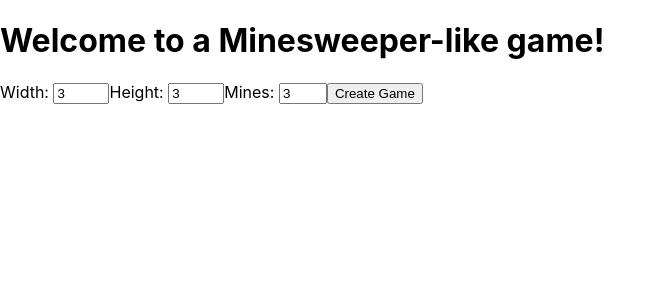
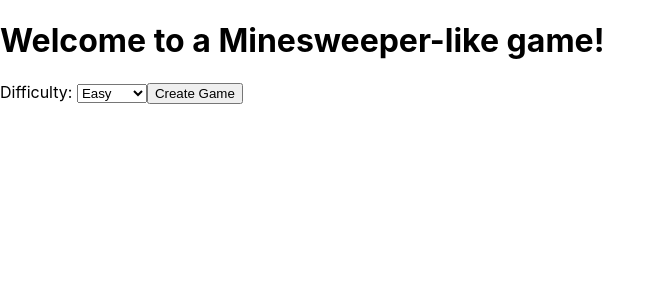
Before and after one commit to St0neofFr33dom/MineSweeper, a Next.js app: page / in a window 1280 px wide. Shown: the top 300 px of the page, without its empty margins (0-665 px from the left). Built offline with nearby package versions, Linux system fonts and the light colour scheme.

Commit message:
Made preset difficulties and the option to make a custom game

```diff
--- a/pages/index.js
+++ b/pages/index.js
@@ -8,6 +8,15 @@ export default function Home() {
     switch (action.type) {
       case "newGame": {
         return { ...state, settings: true };
+      }
+      case "difficulty": {
+        switch(action.value){
+          case 'easy': return {...state, difficulty:action.value, width:5,height:5, mines:10}
+          case 'medium': return {...state, difficulty:action.value, width:10,height:10, mines:30}
+          case 'hard': return {...state, difficulty:action.value, width:20,height:20, mines:80}
+          case 'custom': return {...state, difficulty:action.value}
+          default: return state
+        }
       }
       case "changeNumber":
         return { ...state, [action.field]: action.value };
@@ -43,6 +52,7 @@ export default function Home() {
 
   const [state, dispatch] = useReducer(reducer, {
     settings: true,
+    difficulty: 'easy',
     width: 3,
     height: 3,
     mines: 3,
@@ -65,12 +75,19 @@ export default function Home() {
     return (
       <main>
         <h1>Welcome to a Minesweeper-like game!</h1>
-        <div className="settings">
+        <label forhtml='difficulty'>Difficulty: </label>
+        <select id='difficulty' name='difficulty' onChange={(e)=>{dispatch({type:'difficulty',value:e.target.value})}}>
+          <option value='easy'>Easy</option>
+          <option value='medium'>Medium</option>
+          <option value='hard'>Hard</option>
+          <option value='custom'>Custom</option>
+        </select>
+        {(state.difficulty === 'custom') && <div className="settings">
           <label>Width: </label>
           <input
             type="number"
             min={3}
-            max={15}
+            max={25}
             name="width"
             value={state.width}
             onChange={(e) => handleChange(e)}
@@ -79,7 +96,7 @@ export default function Home() {
           <input
             type="number"
             min={3}
-            max={15}
+            max={25}
             name="height"
             value={state.height}
             onChange={(e) => handleChange(e)}
@@ -93,6 +110,7 @@ export default function Home() {
             value={state.mines}
             onChange={(e) => handleChange(e)}
           />
+        </div>}
           <button
             onClick={() => {
               dispatch({ type: "createGame" });
@@ -100,7 +118,6 @@ export default function Home() {
           >
             Create Game
           </button>
-        </div>
       </main>
     );
   } else {
```
